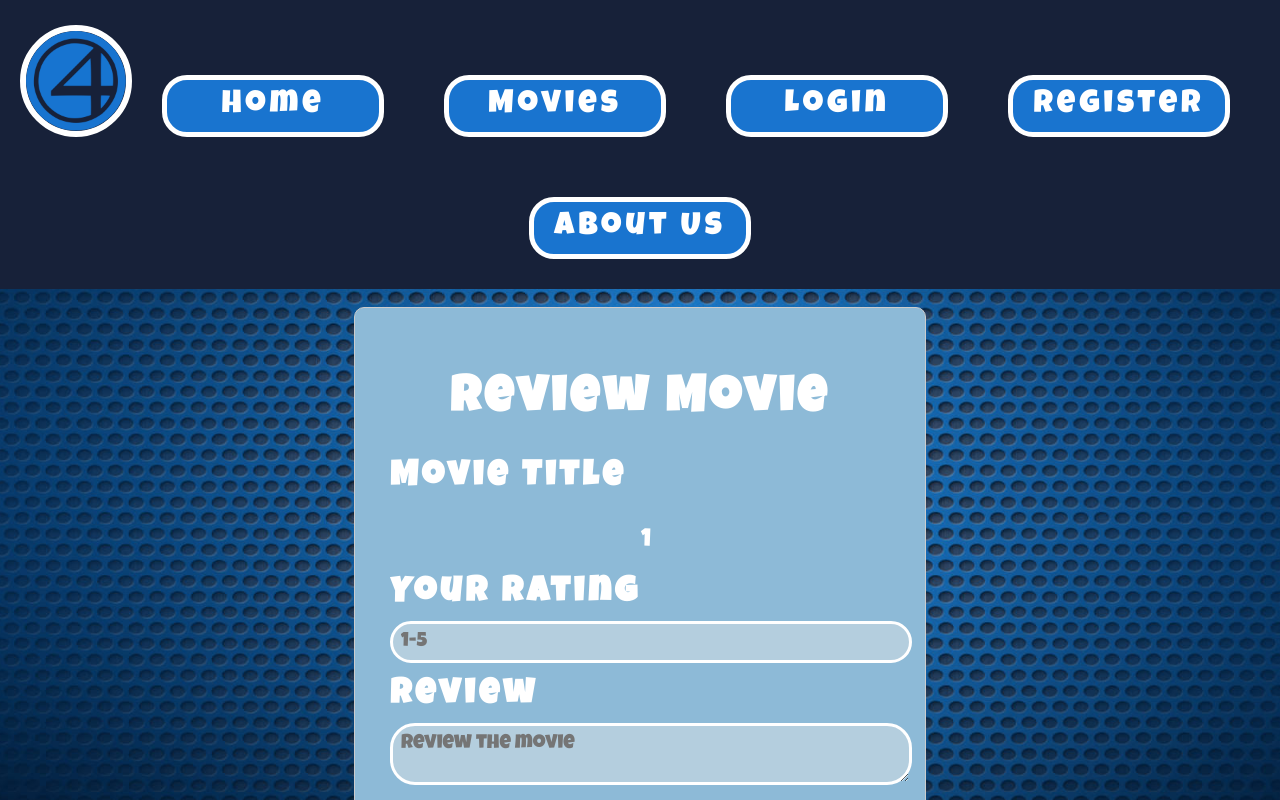
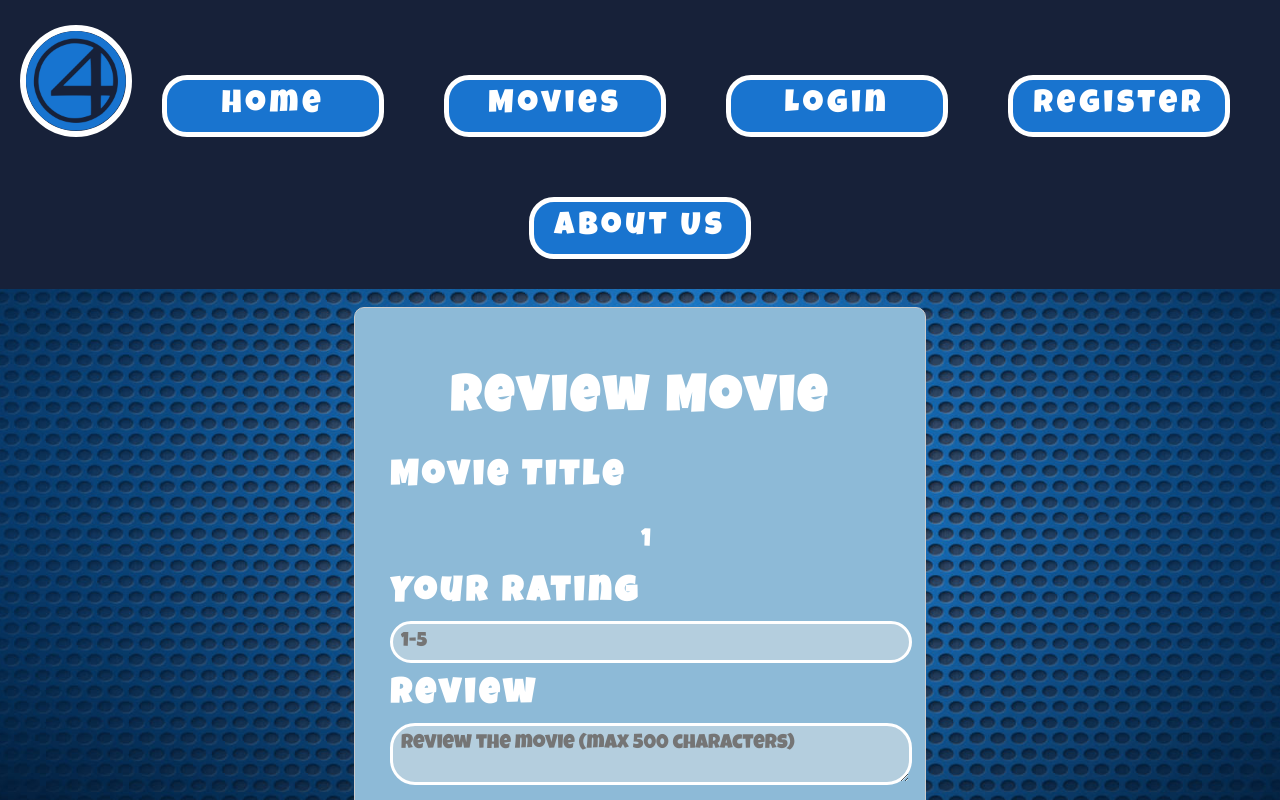
Before and after one commit to YellowYoCat/Fantastic-Four, a Vue app in the folder movie-review/: page /#/reviewform/1/1 in a window 1280 px wide. Shown: the top 800 px of the page. Built offline with nearby package versions, Linux system fonts and the light colour scheme; a web font is replaced by a local one.

Commit message:
Update ReviewForm.vue

```diff
--- a/movie-review/src/components/ReviewForm.vue
+++ b/movie-review/src/components/ReviewForm.vue
@@ -15,7 +15,7 @@
 
       <!-- User review input -->
       <h4 class="formword">Review</h4>
-      <textarea class="forminput" v-model="review" placeholder="Review the movie"></textarea>
+      <textarea class="forminput" v-model="review" placeholder="Review the movie (max 500 characters)" maxlength="500"></textarea>
 
       <button class="formbtn" @click="submitReview">Rate Movie</button>
     </div>
```
